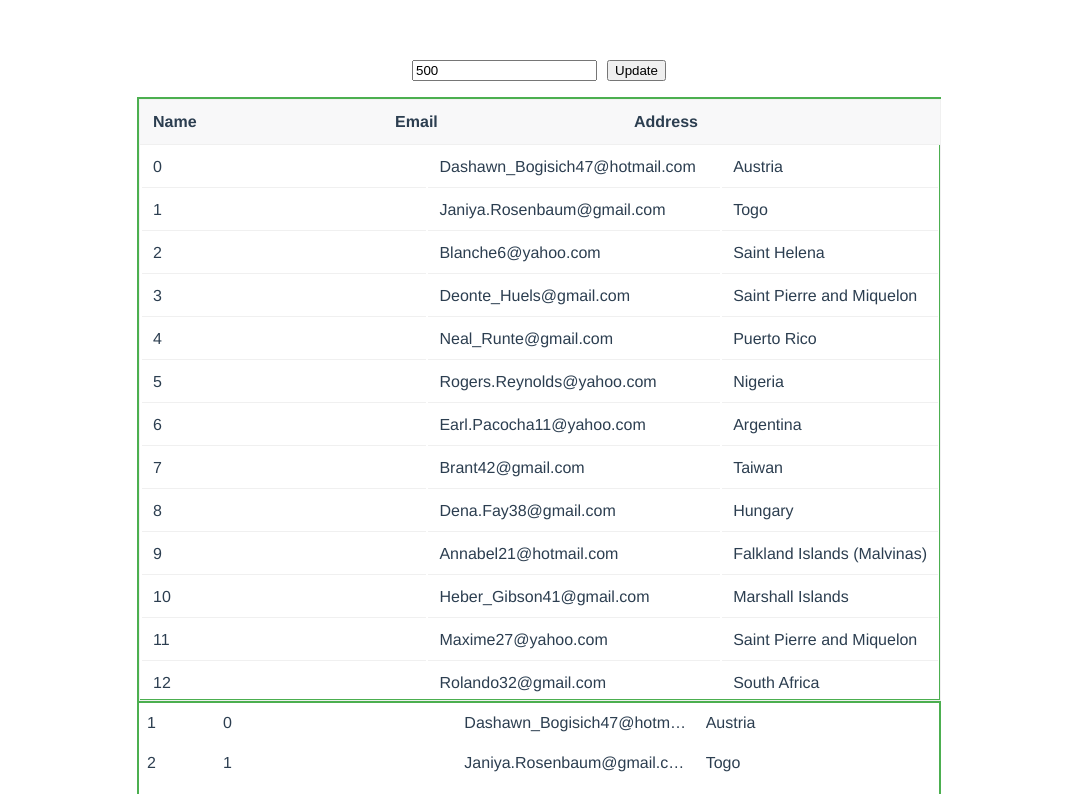
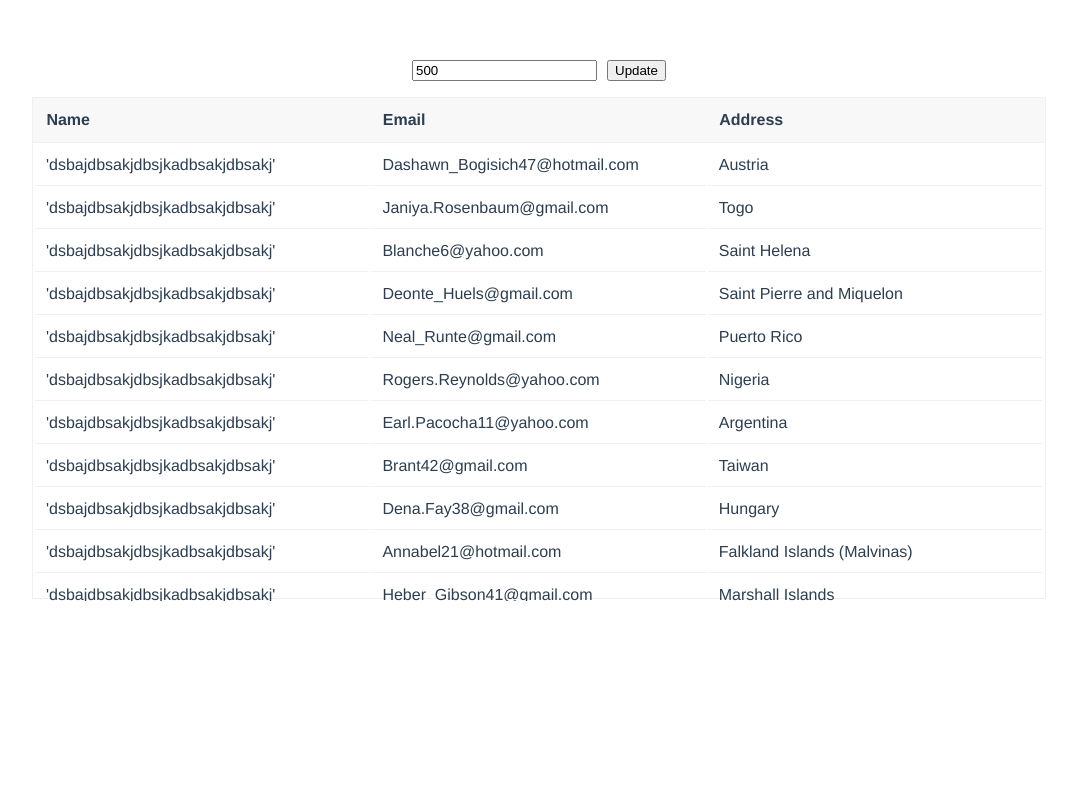
Before and after one commit to SCVAMY/virtual-table, a Vue app: page / in a window 1280 px wide. Shown: the top 794 px of the page, without its empty margins (101-1178 px from the left). Built offline with nearby package versions, Linux system fonts and the light colour scheme.

Commit message:
feat: 支持 column 自定义渲染 render

```diff
--- a/src/App.vue
+++ b/src/App.vue
@@ -4,10 +4,10 @@
       <input v-model="dataCount" />
       <button @click="updateDataSource">Update</button>
     </div>
-    <div class="list-container">
-      <VitualTable :columns="tableColumn" :data="dataSource" dataKey="name" />
+    <div style="width: 100%; display: flex; justify-content: center">
+      <VitualTable :columns="tableColumn" :data="dataSource" dataKey="name" height="500px" style="width: 80%" />
     </div>
-    <div class="list-container">
+    <!-- <div class="list-container">
       <VueVirtualList :data="dataSource">
         <template v-slot="{ item, index }">
           <div class="item-container">
@@ -18,7 +18,7 @@
           </div>
         </template>
       </VueVirtualList>
-    </div>
+    </div> -->
   </div>
 </template>
 
@@ -27,6 +27,7 @@
   import VueVirtualList from "@/virtual-list/VirtualList.tsx";
   import { mock } from "./utils";
   import VitualTable from "@/virtual-table/VirtualTable.tsx";
+  import columns from "./colums";
 
   export default defineComponent({
     name: "App",
@@ -34,11 +35,7 @@
       return {
         dataCount: 500,
         dataSource: mock(500),
-        tableColumn: [
-          { field: "name", title: "Name" },
-          { field: "email", title: "Email" },
-          { field: "address", title: "Address" }
-        ]
+        tableColumn: [...columns]
       };
     },
     components: {
--- /dev/null
+++ b/src/colums.tsx
@@ -0,0 +1,12 @@
+export default [
+  {
+    field: "name",
+    title: "Name",
+    render: () => {
+      // TODO: 英文不省略？？
+      return <div>'dsbajdbsakjdbsjkadbsakjdbsakj'</div>;
+    }
+  },
+  { field: "email", title: "Email" },
+  { field: "address", title: "Address" }
+];
--- a/src/types/column.d.ts
+++ b/src/types/column.d.ts
@@ -4,6 +4,7 @@ export namespace ColumnPropTypes {
   export type Width = number | string;
   export type MinWidth = number | string;
   export type Align = "left" | "center" | "right" | null;
+  export type Render = (data: any) => any;
 
   export type Columns = ColumnProps[];
 }
@@ -29,4 +30,8 @@ export type ColumnProps = {
    * 列对其方式
    */
   align?: ColumnPropTypes.Align;
+  /**
+   * 列对其方式
+   */
+  render?: ColumnPropTypes.Render;
 };
--- a/src/utils.ts
+++ b/src/utils.ts
@@ -21,3 +21,8 @@ export function mock(length = 1000) {
     };
   });
 }
+
+export function isNumber(value: string | number) {
+  const reg = /^[-]{0,1}[0-9]+([.]{1}[0-9]+){0,1}$/;
+  return reg.test((value || "").toString());
+}
--- a/src/virtual-table/VirtualTable.tsx
+++ b/src/virtual-table/VirtualTable.tsx
@@ -3,15 +3,18 @@ import tableProps from "./props";
 import Header from "./row/HeaderRow";
 import "../style/main.scss";
 import Body from "./body/Body.tsx";
+import { isNumber } from "../utils";
 
 export default defineComponent({
   name: "VirtualTable",
   props: tableProps,
 
-  setup({ columns, data, ...props }) {
-    const reactiveData = reactive({ columns, data });
+  setup({ columns, data, height, border, ...props }) {
+    const reactiveData = reactive({ columns, data, height, border });
+    const tableHeight = height ? (isNumber(height) ? `height: ${height}px` : `height: ${height}`) : "";
+
     return () => (
-      <div class='virtual-table'>
+      <div class={["virtual-table", border && "virtual-table--border"]} style={tableHeight}>
         <Header columns={reactiveData.columns} />
         <Body {...{ columns, data, ...props }} />
       </div>
--- a/src/virtual-table/body/Body.tsx
+++ b/src/virtual-table/body/Body.tsx
@@ -41,7 +41,7 @@ export default defineComponent({
     return (
       <div class='virtual-table__body' onScroll={this.onScroll} ref='root'>
         <div class='virtual-table__scroll' style={`will-change: transform; transform: translateY(${this.paddingTop}px);`}>
-          <table>
+          <table style='table-layout: fixed;'>
             <Colgroup columns={this.columns} />
             <tbody>
               {this.pool.map((item, index) => {
--- a/src/virtual-table/colgroup/Colgroup.tsx
+++ b/src/virtual-table/colgroup/Colgroup.tsx
@@ -1,4 +1,4 @@
-import { toRefs, defineComponent, PropType } from "vue";
+import { toRefs, defineComponent, PropType, ref } from "vue";
 import { ColumnPropTypes } from "../../types/all";
 import { isNumber } from "../../utils/type";
 
@@ -11,8 +11,16 @@ export const ColumnsProps = {
   }
 };
 
-const getWidth = (width: number | string | undefined) => {
-  return isNumber(width) || isNumber(+(width || "")) ? width + "px" : width;
+const calcColWidth = (columns: ColumnPropTypes.Columns) => {
+  const colWidth = columns.reduce((result: number, i) => {
+    const { width } = i;
+    width && (result += +width);
+    return result;
+  }, 0);
+
+  const calcWidthLength = columns.length - columns.filter(i => i.width).length;
+
+  return `calc(${100 / calcWidthLength}% - ${colWidth}px)`;
 };
 
 export default defineComponent({
@@ -20,14 +28,25 @@ export default defineComponent({
 
   setup(props) {
     const { columns } = toRefs(props);
+    const colWidth = ref<string>("");
+
+    colWidth.value = calcColWidth(columns.value);
+
+    const getWidth = (width: number | string | undefined) => {
+      if (!width) {
+        return colWidth.value;
+      }
+
+      return isNumber(width) || isNumber(+(width || "")) ? width + "px" : width;
+    };
 
     return () => (
       <colgroup>
         {columns.value.map((item, index) => {
-          const { width, minWidth } = item;
+          const { width, minWidth, field } = item;
           const key = `col_${index}`;
 
-          return <col key={key} id={key} style={{ width: getWidth(width), minWidth: getWidth(minWidth) }}></col>;
+          return <col key={key} style={{ width: getWidth(width), minWidth: getWidth(minWidth) }} {...{ "data-prop": field }}></col>;
         })}
       </colgroup>
     );
--- a/src/virtual-table/props.ts
+++ b/src/virtual-table/props.ts
@@ -10,5 +10,7 @@ export default {
     }
   },
   columnHeight: { type: Number as PropType<number>, default: 40 },
-  dataKey: String as PropType<string>
+  dataKey: String as PropType<string>,
+  height: { type: String as PropType<string>, default: "" },
+  border: { type: Boolean as PropType<boolean>, default: false }
 };
--- a/src/virtual-table/row/HeaderRow.tsx
+++ b/src/virtual-table/row/HeaderRow.tsx
@@ -12,9 +12,10 @@ export const header = (columns: ColumnProps[]) => {
     <thead>
       <tr>
         {columns.map(i => {
+          const { align } = i;
           return (
             <th class='virtual-table__header__coloumn'>
-              <Cell>{i.title}</Cell>
+              <Cell {...{ align }}>{i.title}</Cell>
             </th>
           );
         })}
@@ -31,7 +32,7 @@ export default defineComponent({
     const Header = header(columns.value);
 
     return () => (
-      <table class='virtual-table__header'>
+      <table class='virtual-table__header' style='table-layout: fixed;'>
         <Colgroup columns={columns.value} />
         {Header}
       </table>
--- a/src/virtual-table/row/Row.tsx
+++ b/src/virtual-table/row/Row.tsx
@@ -10,9 +10,11 @@ export const RowProps = {
 
 const getCloumns = (data: any, columns?: ColumnPropTypes.Columns) => {
   return (columns || []).map(column => {
+    const { align, render } = column;
+
     return (
       <td>
-        <Cell>{column.field ? data[column.field] : ""}</Cell>
+        <Cell {...{ align }}>{(render && render(data)) || (column.field ? data[column.field] : "")}</Cell>
       </td>
     );
   });
--- a/tsconfig.json
+++ b/tsconfig.json
@@ -1,5 +1,5 @@
 {
-  "include": ["src/**/*.ts", "src/**/*.d.ts", "src/**/*.tsx", "src/**/*.vue"],
+  "include": ["src/**/*.ts", "src/**/*.d.ts", "src/**/*.tsx", "src/**/*.vue", "src/colums.tsx"],
   "compilerOptions": {
     "jsx": "preserve",
     "target": "esnext",
```
Also changed, not shown: src/virtual-table/column/Column.tsx (added).
